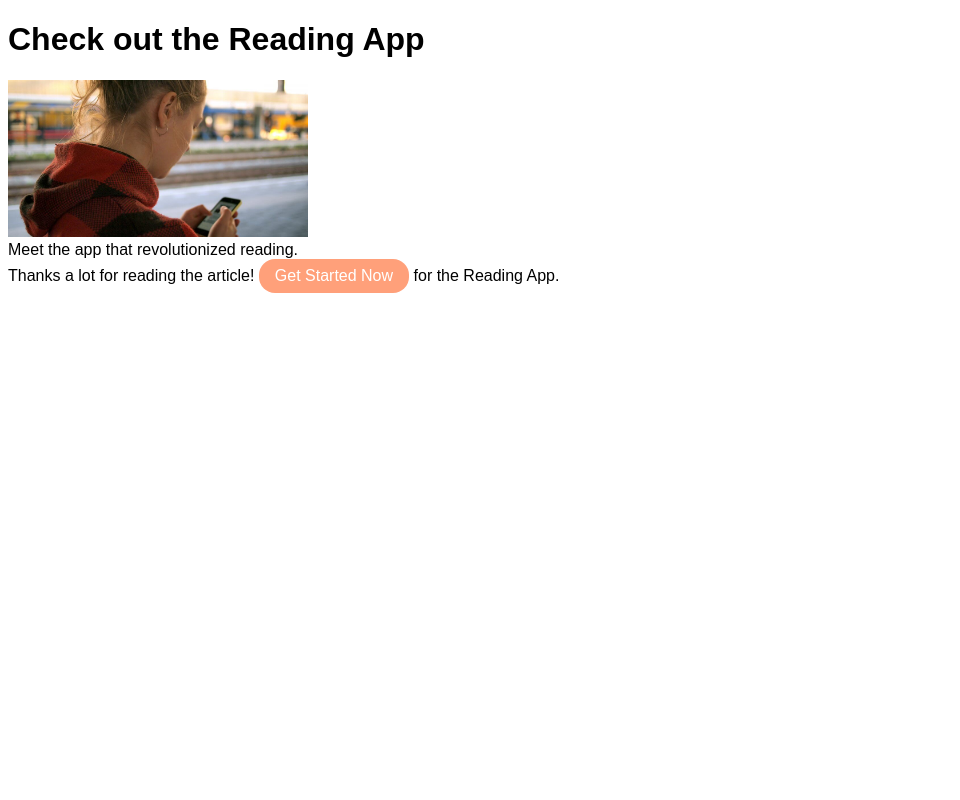
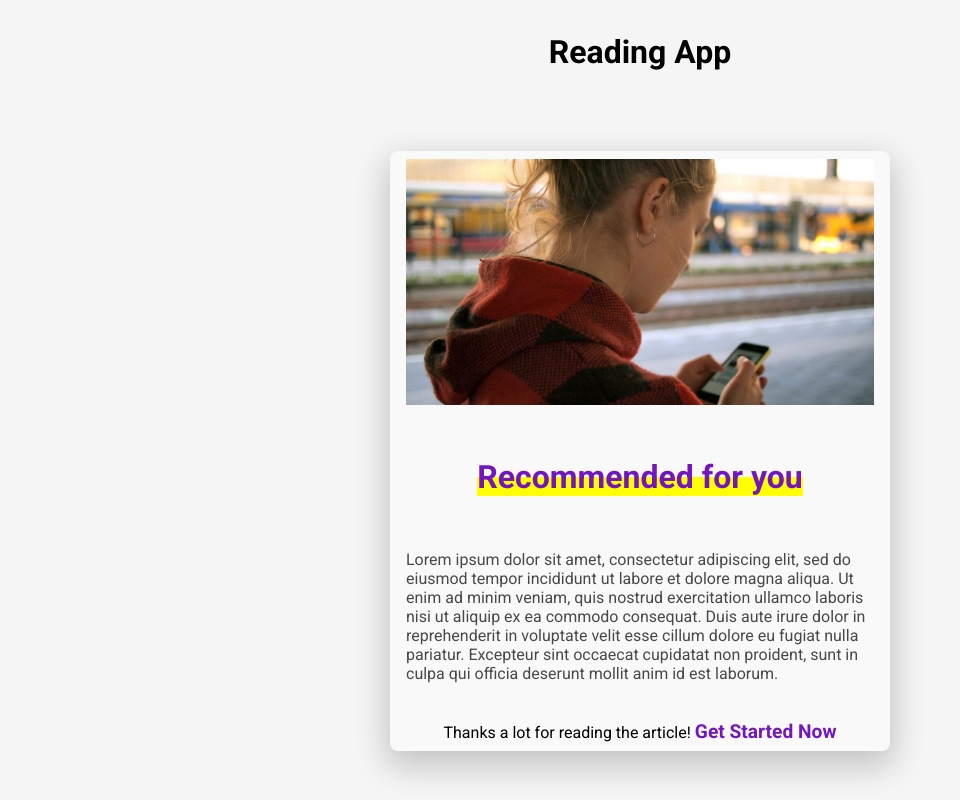
Before and after one commit to knajjars/ab-testing, a website built with Parcel: page src/index.html in a window 1280 px wide. Shown: the whole page, without its empty margins (0-960 px from the left). Built offline with nearby package versions, Linux system fonts and the light colour scheme.

Commit message:
finish styling

```diff
--- a/package.json
+++ b/package.json
@@ -14,7 +14,8 @@
   },
   "devDependencies": {
     "@babel/core": "7.2.0",
-    "parcel-bundler": "^1.6.1"
+    "parcel-bundler": "^1.6.1",
+    "sass": "^1.35.1"
   },
   "keywords": []
 }
--- a/src/ab_testing/library/showVariation.js
+++ b/src/ab_testing/library/showVariation.js
@@ -4,11 +4,4 @@ export function showVariation(variationNodes) {
   variationNodes[sessionClient.getVariation()].forEach((node) => {
     node.style.display = null;
   });
-
-  const sheet = document.styleSheets[0];
-  for (const i in sheet.cssRules) {
-    if (sheet.cssRules[i].selectorText === '[data-variation]') {
-      sheet.deleteRule(i);
-    }
-  }
 }
--- a/src/index.html
+++ b/src/index.html
@@ -1,23 +1,30 @@
 <!DOCTYPE html>
 <html>
   <head>
-    <title>Parcel Sandbox</title>
+    <title>Reading App</title>
     <meta charset="UTF-8" />
   </head>
 
   <body>
-    <h1>Check out the Reading App</h1>
-
-    <img width="300" src="images/hero_image.jpg" alt="Check out the Reading" />
-
-    <div data-variation="control" class="control">
-      Meet the app that revolutionized reading.
-    </div>
-
-    <div data-variation="test" class="test">
-      Meet the app that has 18 million users.
-    </div>
-
+    <div class="container">
+      <h1>Reading App</h1>
+      <div class="card">
+        <img
+          width="100%"
+          src="images/hero_image.jpg"
+          alt="Check out the Reading"
+        />
+        <p data-variation="control" class="control">Recommended for you</p>
+        <p data-variation="test" class="test">Check this article!</p>
+        <p>
+          Lorem ipsum dolor sit amet, consectetur adipiscing elit, sed do
+          eiusmod tempor incididunt ut labore et dolore magna aliqua. Ut enim ad
+          minim veniam, quis nostrud exercitation ullamco laboris nisi ut
+          aliquip ex ea commodo consequat. Duis aute irure dolor in
+          reprehenderit in voluptate velit esse cillum dolore eu fugiat nulla
+          pariatur. Excepteur sint occaecat cupidatat non proident, sunt in
+          culpa qui officia deserunt mollit anim id est laborum.
+        </p>
         <div>
           Thanks a lot for reading the article!
           <a
@@ -38,7 +45,8 @@
           >
             Sign Up
           </a>
-      for the Reading App.
+        </div>
+      </div>
     </div>
 
     <script src="index.js"></script>
--- a/src/index.js
+++ b/src/index.js
@@ -1,4 +1,4 @@
-import './styles.css';
+import './styles.scss';
 import { mountAbTesting } from './ab_testing';
 
 mountAbTesting();
--- /dev/null
+++ b/src/styles.scss
@@ -0,0 +1,79 @@
+@import url('https://fonts.googleapis.com/css?family=Roboto:400,400i,700');
+
+*,
+*::before,
+*::after {
+  margin: 0;
+  padding: 0;
+  box-sizing: inherit;
+}
+
+body {
+  height: 100vh;
+
+  box-sizing: border-box;
+  font-family: 'Roboto', 'Sans-serif';
+  background-color: whitesmoke;
+
+  display: flex;
+  flex-direction: column;
+  justify-content: center;
+  align-items: center;
+}
+
+h1 {
+  text-align: center;
+  margin-bottom: 5rem;
+}
+
+.card {
+  margin: 1rem;
+  width: 500px;
+  height: 600px;
+  padding: 0.5rem 1rem;
+  background-color: #f9f9f9;
+  border-radius: 8px;
+  box-shadow: 0 12px 32px 4px rgba(black, 0.2);
+  display: flex;
+  flex-direction: column;
+  justify-content: space-between;
+  align-items: center;
+
+  // VARIATION STYLING
+  & p.control {
+    color: rgb(115, 21, 192);
+    font-size: 2rem;
+    font-weight: bolder;
+    background: linear-gradient(to top, yellow 50%, transparent 50%);
+  }
+
+  & p.test {
+    color: rgb(14, 182, 132);
+    font-size: 2rem;
+    font-weight: bolder;
+  }
+
+  & a.control {
+    color: rgb(115, 21, 192);
+    font-weight: bolder;
+    font-size: 1.2rem;
+  }
+
+  & a.test {
+    color: rgb(14, 182, 132);
+    font-weight: bolder;
+    text-transform: uppercase;
+    font-size: 1.2rem;
+  }
+}
+
+p {
+  margin-top: 1rem;
+  color: #484848;
+}
+
+a:link,
+a:visited {
+  text-decoration: none;
+  color: #2574a9;
+}
```
Also changed, not shown: src/styles.css (deleted), 1 other file. Lines whose indentation alone changed are shown as unchanged.
